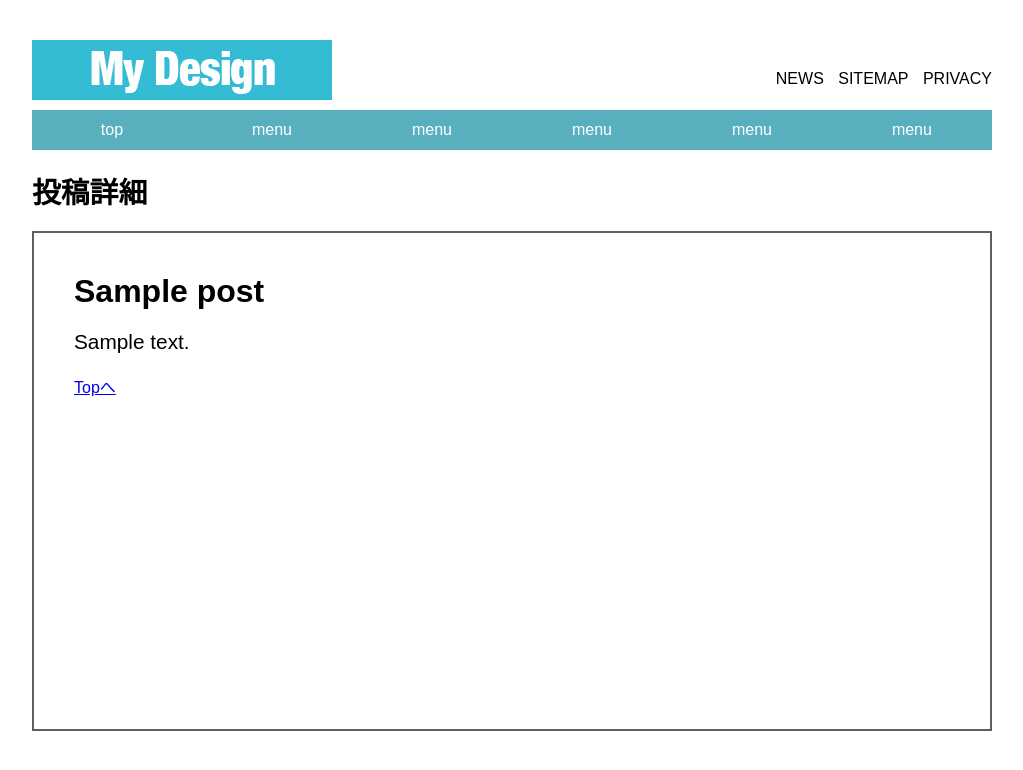
After one commit to makotodesign/db_connect_sample1, a PHP site: page /detail.php?id=1 in a window 1280 px wide. The commit adds this page. Shown: the top 770 px of the page, without its empty margins (128-1151 px from the left). Run offline with PHP 8.4, Linux system fonts and the light colour scheme; tables that the repository leaves empty or names only in its code hold one stand-in row (values such as "Sample post"); some libraries are stand-ins or nearby versions.

Commit message:
個別記事に行けるようにしました

```diff
--- a/css/main.css
+++ b/css/main.css
@@ -244,3 +244,19 @@ background-color:#c35a0d;
 	font-size:1.4rem;
 	margin-bottom:10px;
 }
+
+/*個別投稿style*/
+.detail{
+min-height: 500px;
+padding: 40px;
+}
+
+.detailtitle {
+font-size:2rem;
+margin-bottom: 20px;
+}
+
+.detailcontent {
+font-size:1.3rem;
+margin-bottom: 20px;
+}
--- /dev/null
+++ b/detail.php
@@ -0,0 +1,73 @@
+<?php
+$id=htmlspecialchars($_GET['id'],ENT_QUOTES);
+include('dbh.php');
+$stmt=$dbh->prepare('SELECT * FROM posts WHERE id=?');
+$stmt->execute(array($id));
+$dbh=null;
+?>
+
+<!DOCTYPE html>
+<html>
+<head>
+<meta charset="UTF-8">
+<title>新着記事詳細</title>
+<link type="text/css" rel="stylesheet" href="css/main.css">
+<script src="https://code.jquery.com/jquery-1.11.3.min.js"></script>
+<script src="js/main.js"></script>
+</head>
+<body>
+<div class="container">
+	<header id="global_header" class="clearfix">
+		<a href="">
+			<h1 class="logo">
+				<span class="invisible">ここに見出し（CSSで非表示にしているので検索エンジンには見えても、人間には見えないよ）</span>
+			</h1>
+		</a>
+		<nav class="utility_nav clearfix">
+			<ul>
+			<li><a href="">NEWS</a></li>
+			<li><a href="">SITEMAP</a></li>
+			<li><a href="">PRIVACY</a></li>
+			</ul>
+		</nav>
+
+	</header>
+	<nav id="nav" class="main_nav clearfix">
+		<ul>
+		<li><a href="index.php">top</a></li>
+		<li><a href="">menu</a></li>
+		<li><a href="">menu</a></li>
+		<li><a href="">menu</a></li>
+		<li><a href="">menu</a></li>
+		<li><a href="">menu</a></li>
+		</ul>
+	</nav>
+	<main>
+		<div class="gloval_main">
+			<section class="contents">
+                <article class="content_sentence">
+                    <h2 class="mid padding20">投稿詳細</h2>
+                    <div class="news detail">
+
+                        <?php foreach($stmt AS $row):?>
+                        <h2 class="detailtitle"><?php echo $row['title']; ?></h2>
+                        <p class="detailcontent"><?php echo $row['content']; ?></p>
+                        <a href="index.php">Topへ</a>
+
+
+                        <?php endforeach;?>
+
+
+                    </div>
+                </article>
+			</section>
+
+
+		</div>
+
+
+	</main>
+
+</div>
+</body>
+</html>
```
Also changed, not shown: index.php (+4 -4 lines).
